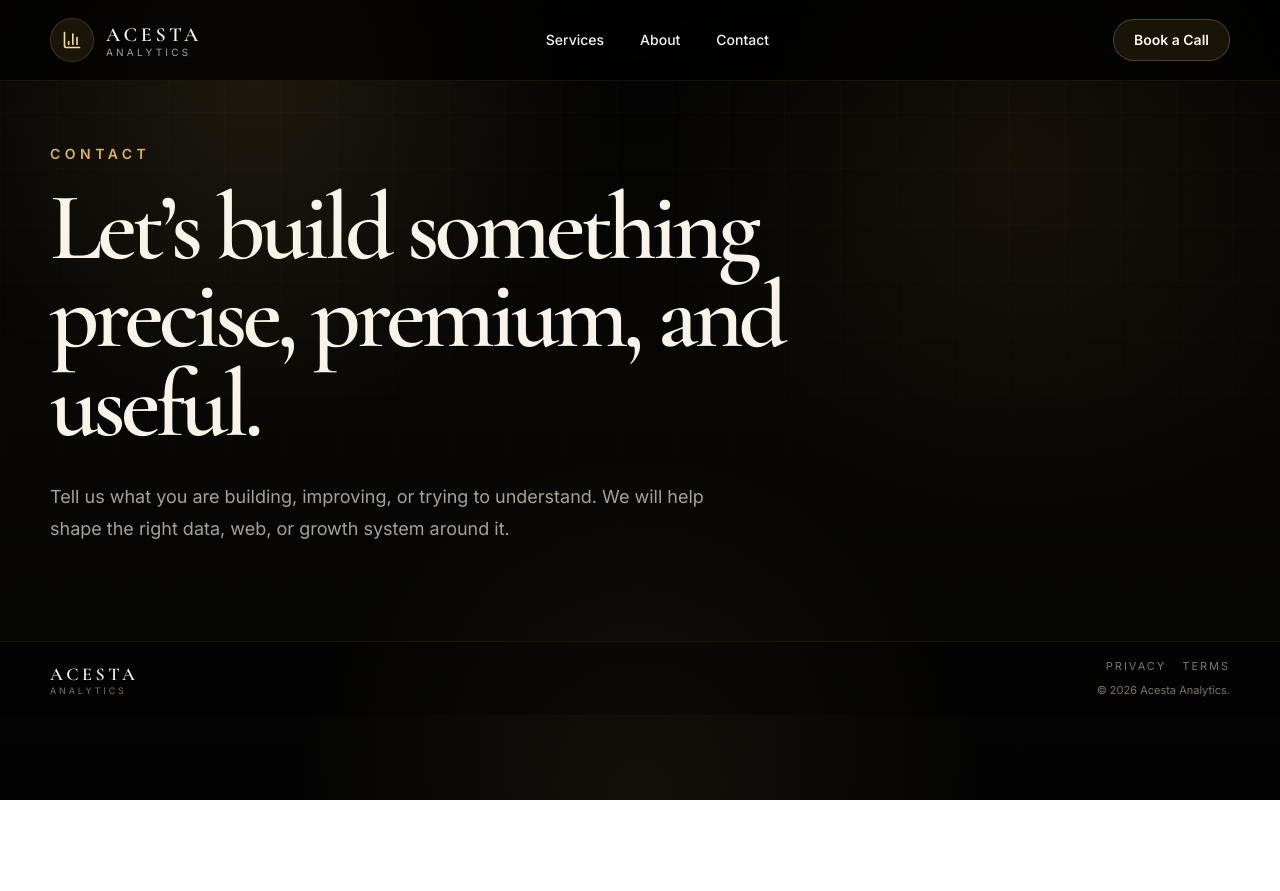
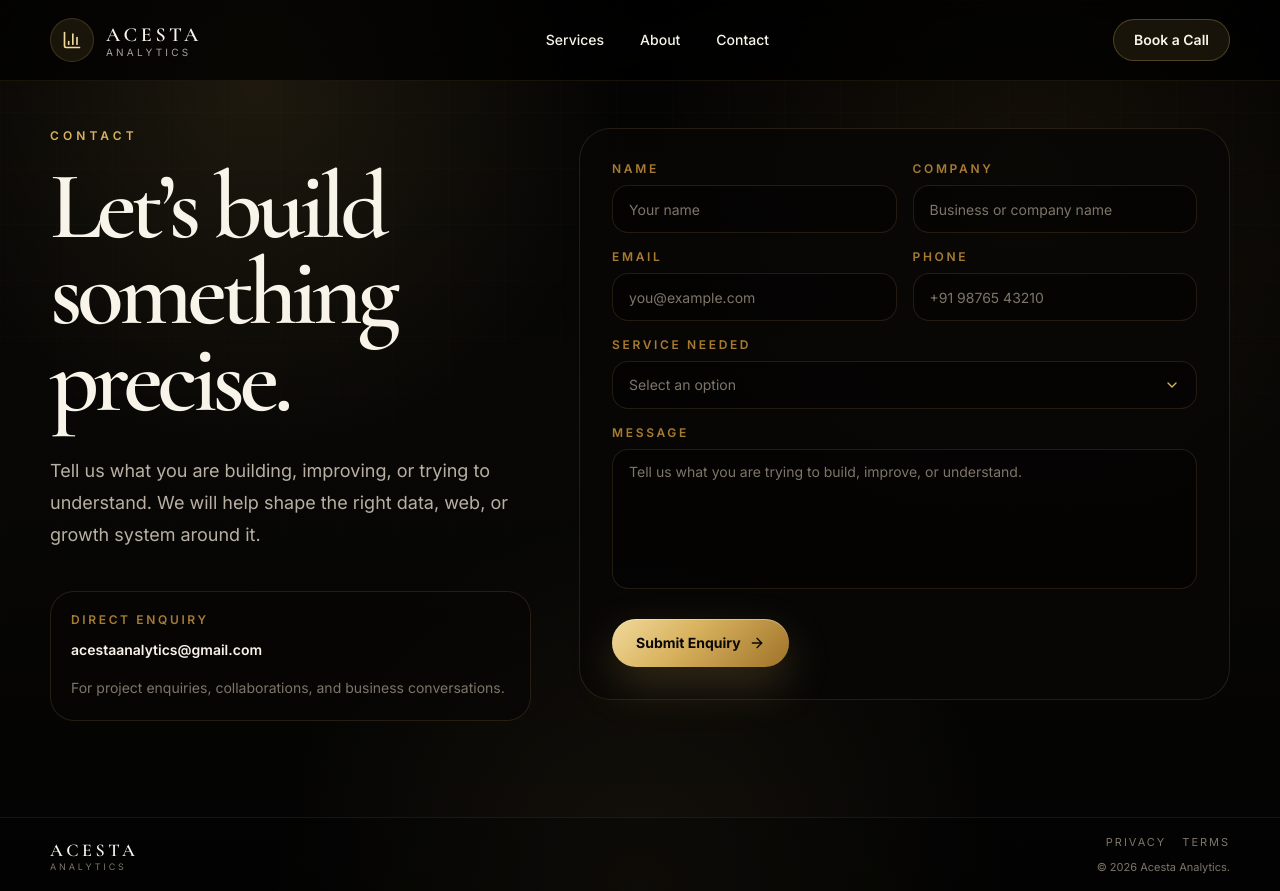
Before and after one commit to shubhampawarr/acesta-analytics, a Next.js app: page /contact in a window 1280 px wide. Before the commit the page ends 800 px from the top, so only its background shows below. Built offline with nearby package versions, Linux system fonts and the light colour scheme.

Commit message:
Build premium contact and legal pages

```diff
--- a/app/contact/page.tsx
+++ b/app/contact/page.tsx
@@ -1,27 +1,74 @@
+'use client';
+
+import { useState } from 'react';
 import Navbar from '@/components/Navbar';
 import Footer from '@/components/Footer';
+import { ArrowRight, CheckCircle2, ChevronDown } from 'lucide-react';
+
+const serviceOptions = [
+  'Executive Data Intelligence',
+  'Premium Web Experiences',
+  'Search & Growth Architecture',
+  'Not Sure Yet',
+];
 
 export default function ContactPage() {
+  const [submitted, setSubmitted] = useState(false);
+
+  function handleSubmit(event: React.FormEvent<HTMLFormElement>) {
+    event.preventDefault();
+    setSubmitted(true);
+  }
+
   return (
     <main className="relative min-h-screen overflow-hidden">
-      <div className="grid-bg pointer-events-none absolute inset-0 opacity-50" />
+      <div className="grid-bg pointer-events-none absolute inset-0 opacity-35" />
 
       <Navbar />
 
-      <section className="relative z-10 px-0 pb-24 pt-36">
+      <section className="relative z-10 px-0 pb-16 pt-28 md:pb-24 md:pt-32">
         <div className="premium-container">
-          <p className="text-sm font-semibold uppercase tracking-[0.32em] text-[#d8b25e]">
-            Contact
-          </p>
+          <div className="mx-auto grid max-w-7xl items-start gap-8 md:gap-12 lg:grid-cols-[0.85fr_1.15fr]">
+            <div className="lg:sticky lg:top-32">
+              <p className="text-[10px] font-semibold uppercase tracking-[0.34em] text-[#d8b25e] md:text-xs">
+                Contact
+              </p>
 
-          <h1 className="font-display mt-5 max-w-4xl text-6xl font-semibold leading-[0.92] tracking-[-0.05em] text-[#f8f4ea] md:text-8xl">
-            Let’s build something precise, premium, and useful.
-          </h1>
+              <h1 className="font-display mt-4 max-w-3xl text-5xl font-semibold leading-[0.9] tracking-[-0.055em] text-[#f8f4ea] md:mt-5 md:text-8xl">
+                Let’s build something precise.
+              </h1>
 
-          <p className="mt-8 max-w-2xl text-lg leading-8 text-[#a7a197]">
-            Tell us what you are building, improving, or trying to understand.
-            We will help shape the right data, web, or growth system around it.
-          </p>
+              <p className="mt-5 max-w-xl text-sm leading-7 text-[#b8b0a3] md:mt-8 md:text-lg md:leading-8">
+                Tell us what you are building, improving, or trying to
+                understand. We will help shape the right data, web, or growth
+                system around it.
+              </p>
+
+              <div className="mt-6 rounded-[1.35rem] border border-[#d8b25e]/14 bg-[#080705]/70 p-4 md:mt-10 md:rounded-[1.5rem] md:p-5">
+                <p className="text-[10px] font-semibold uppercase tracking-[0.22em] text-[#a77b32] md:text-xs">
+                  Direct enquiry
+                </p>
+
+                <a
+                  href="mailto:acestaanalytics@gmail.com"
+                  className="mt-3 block text-sm font-semibold text-[#f1d99b] underline decoration-[#d8b25e]/45 underline-offset-4 transition hover:text-[#f8f4ea]"
+                >
+                  acestaanalytics@gmail.com
+                </a>
+
+                <p className="mt-3 text-xs leading-5 text-[#7d7568] md:mt-4 md:text-sm md:leading-6">
+                  For project enquiries, collaborations, and business
+                  conversations.
+                </p>
+              </div>
+            </div>
+
+            {submitted ? (
+              <SuccessMessage onReset={() => setSubmitted(false)} />
+            ) : (
+              <ContactForm onSubmit={handleSubmit} />
+            )}
+          </div>
         </div>
       </section>
 
@@ -29,3 +76,209 @@ export default function ContactPage() {
     </main>
   );
 }
+
+function ContactForm({
+  onSubmit,
+}: {
+  onSubmit: (event: React.FormEvent<HTMLFormElement>) => void;
+}) {
+  const [selectedService, setSelectedService] = useState('');
+  const [isOpen, setIsOpen] = useState(false);
+
+  return (
+    <form
+      onSubmit={onSubmit}
+      className="rounded-[1.6rem] border border-[#d8b25e]/14 bg-[#080705]/80 p-4 md:rounded-[2rem] md:p-8"
+    >
+      <div className="grid gap-3.5 md:grid-cols-2 md:gap-4">
+        <Field label="Name" name="name" placeholder="Your name" required />
+
+        <Field
+          label="Company"
+          name="company"
+          placeholder="Business or company name"
+        />
+
+        <Field
+          label="Email"
+          name="email"
+          type="email"
+          placeholder="you@example.com"
+          required
+        />
+
+        <Field
+          label="Phone"
+          name="phone"
+          type="tel"
+          placeholder="+91 98765 43210"
+        />
+
+        <div className="md:col-span-2">
+          <CustomSelect
+            label="Service Needed"
+            name="service"
+            options={serviceOptions}
+            value={selectedService}
+            isOpen={isOpen}
+            onToggle={() => setIsOpen((current) => !current)}
+            onChange={(value) => {
+              setSelectedService(value);
+              setIsOpen(false);
+            }}
+          />
+        </div>
+      </div>
+
+      <div className="mt-3.5 md:mt-4">
+        <label
+          htmlFor="message"
+          className="mb-2 block text-[10px] font-semibold uppercase tracking-[0.22em] text-[#a77b32] md:text-xs"
+        >
+          Message
+        </label>
+
+        <textarea
+          id="message"
+          name="message"
+          rows={5}
+          placeholder="Tell us what you are trying to build, improve, or understand."
+          required
+          className="min-h-[120px] w-full resize-none rounded-2xl border border-[#d8b25e]/14 bg-black/35 px-4 py-3 text-sm text-[#f8f4ea] outline-none transition placeholder:text-[#7d7568] focus:border-[#f1d99b]/45 md:min-h-[140px]"
+        />
+      </div>
+
+      <button
+        type="submit"
+        className="gold-button group mt-5 inline-flex w-full items-center justify-center gap-2 rounded-full px-6 py-3 text-sm font-bold transition md:mt-6 md:w-auto md:py-3.5"
+      >
+        Submit Enquiry
+        <ArrowRight className="h-4 w-4 transition group-hover:translate-x-1" />
+      </button>
+    </form>
+  );
+}
+
+function SuccessMessage({ onReset }: { onReset: () => void }) {
+  return (
+    <div className="rounded-[1.6rem] border border-[#d8b25e]/14 bg-[#080705]/80 p-6 text-center md:rounded-[2rem] md:p-8">
+      <div className="mx-auto flex h-11 w-11 items-center justify-center rounded-full border border-[#d8b25e]/20 bg-[#d8b25e]/10 text-[#f1d99b] md:h-12 md:w-12">
+        <CheckCircle2 className="h-5 w-5 md:h-6 md:w-6" />
+      </div>
+
+      <h2 className="font-display mt-5 text-3xl font-semibold tracking-[-0.04em] text-[#f8f4ea] md:mt-6 md:text-4xl">
+        Enquiry received.
+      </h2>
+
+      <p className="mx-auto mt-4 max-w-md text-sm leading-7 text-[#a7a197]">
+        Thank you for reaching out. This form is ready visually. Next, we will
+        connect it to email delivery so enquiries land directly in your inbox.
+      </p>
+
+      <button
+        type="button"
+        onClick={onReset}
+        className="mt-7 text-sm font-semibold text-[#f1d99b] underline decoration-[#d8b25e]/45 underline-offset-4 transition hover:text-[#f8f4ea]"
+      >
+        Send another enquiry
+      </button>
+    </div>
+  );
+}
+
+function Field({
+  label,
+  name,
+  type = 'text',
+  placeholder,
+  required = false,
+}: {
+  label: string;
+  name: string;
+  type?: string;
+  placeholder: string;
+  required?: boolean;
+}) {
+  return (
+    <div>
+      <label
+        htmlFor={name}
+        className="mb-2 block text-[10px] font-semibold uppercase tracking-[0.22em] text-[#a77b32] md:text-xs"
+      >
+        {label}
+      </label>
+
+      <input
+        id={name}
+        name={name}
+        type={type}
+        placeholder={placeholder}
+        required={required}
+        className="h-11 w-full rounded-2xl border border-[#d8b25e]/14 bg-black/35 px-4 text-sm text-[#f8f4ea] outline-none transition placeholder:text-[#7d7568] focus:border-[#f1d99b]/45 md:h-12"
+      />
+    </div>
+  );
+}
+
+function CustomSelect({
+  label,
+  name,
+  options,
+  value,
+  isOpen,
+  onToggle,
+  onChange,
+}: {
+  label: string;
+  name: string;
+  options: string[];
+  value: string;
+  isOpen: boolean;
+  onToggle: () => void;
+  onChange: (value: string) => void;
+}) {
+  return (
+    <div className="relative">
+      <label
+        htmlFor={name}
+        className="mb-2 block text-[10px] font-semibold uppercase tracking-[0.22em] text-[#a77b32] md:text-xs"
+      >
+        {label}
+      </label>
+
+      <input type="hidden" name={name} value={value} required />
+
+      <button
+        id={name}
+        type="button"
+        onClick={onToggle}
+        className="flex h-11 w-full items-center justify-between rounded-2xl border border-[#d8b25e]/14 bg-black/35 px-4 text-left text-sm text-[#f8f4ea] outline-none transition hover:border-[#f1d99b]/35 focus:border-[#f1d99b]/45 md:h-12"
+      >
+        <span className={value ? 'text-[#f8f4ea]' : 'text-[#7d7568]'}>
+          {value || 'Select an option'}
+        </span>
+
+        <ChevronDown
+          className={`h-4 w-4 text-[#d8b25e] transition ${
+            isOpen ? 'rotate-180' : ''
+          }`}
+        />
+      </button>
+
+      {isOpen && (
+        <div className="absolute left-0 right-0 top-[calc(100%+8px)] z-30 overflow-hidden rounded-2xl border border-[#d8b25e]/16 bg-[#080705] p-1 shadow-2xl shadow-black/50">
+          {options.map((option) => (
+            <button
+              key={option}
+              type="button"
+              onClick={() => onChange(option)}
+              className="block w-full rounded-xl px-4 py-2.5 text-left text-sm text-[#b8b0a3] transition hover:bg-[#d8b25e]/12 hover:text-[#f1d99b]"
+            >
+              {option}
+            </button>
+          ))}
+        </div>
+      )}
+    </div>
+  );
+}
```
